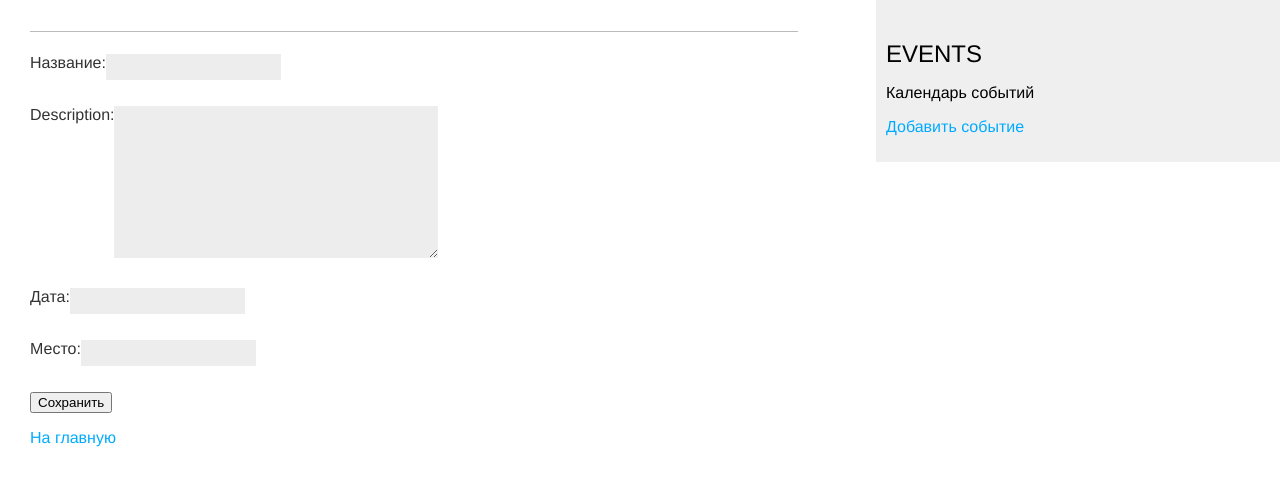
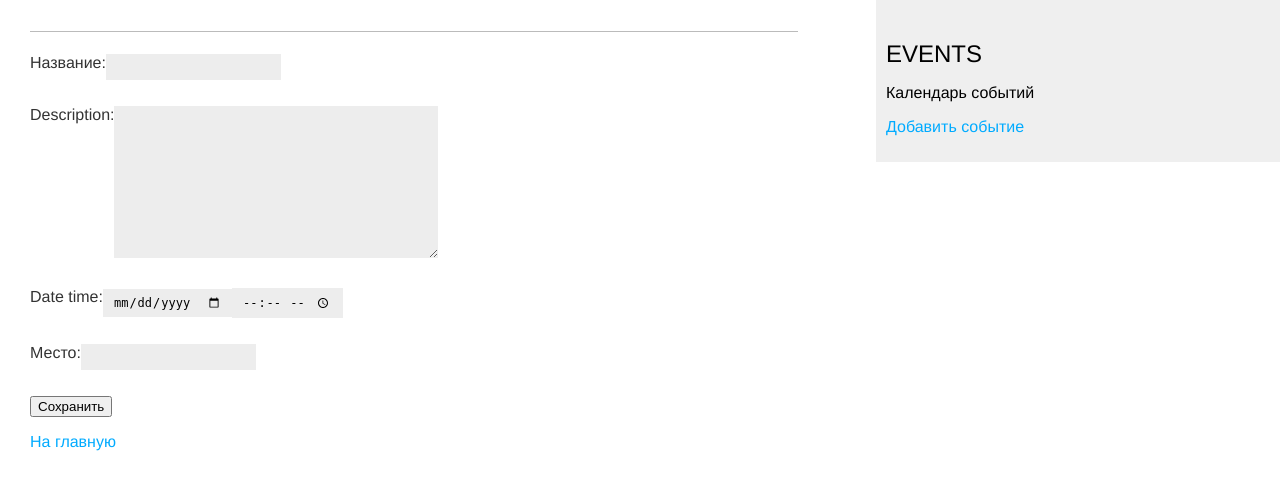
Before and after one commit to zhuravlevivan/eventproject, a Django app: page /events/add in a window 1280 px wide. Shown: the top 490 px of the page. Run offline with Django 5.2, Linux system fonts and the light colour scheme; some libraries are stand-ins or nearby versions.

Commit message:
fix: datetime form for new event

```diff
--- a/events/event/forms.py
+++ b/events/event/forms.py
@@ -1,8 +1,5 @@
 from django import forms
-from django_ckeditor_5.widgets import CKEditor5Widget
-
 from .models import Event
-from ckeditor.fields import RichTextField
 
 
 class EventForm(forms.ModelForm):
@@ -16,8 +13,14 @@ class AddEventForm(forms.ModelForm):
     # title = forms.CharField(max_length=100, label='Название')
     # description = forms.CharField(widget=forms.Textarea, label='Описание')
     # date_time = forms.DateTimeField(widget=forms.SelectDateWidget, label='Дата')
+    date_time = forms.DateTimeField(widget=forms.SplitDateTimeWidget(
+        date_attrs={'type': 'date'},
+        time_attrs={'type': 'time'}
+    ))
+
     # # time_of_day = forms.DateTimeField(widget=forms.TimeInput, label='Время')
     # location = forms.CharField(max_length=100, label='Место')
+
     def __init__(self, *args, **kwargs):
         super().__init__(*args, **kwargs)
         # it is required to set it False,
--- a/events/event/templates/event/base.html
+++ b/events/event/templates/event/base.html
@@ -11,8 +11,8 @@
 
     {% endblock %}
 
-{% block navigation %}
-{% endblock %}
+    {% block navigation %}
+    {% endblock %}
 </div>
 <div id="sidebar"><h2>EVENTS</h2>
     <p>Календарь событий</p>
--- a/events/event/views.py
+++ b/events/event/views.py
@@ -33,6 +33,7 @@ class AddEvent(CreateView):
 
 class UpdateEvent(UpdateView):
     model = Event
+    # form_class = AddEventForm
     fields = '__all__'
     template_name = 'event/edit.html'
     success_url = reverse_lazy('event:event_list')
--- a/events/static/css/blog.css
+++ b/events/static/css/blog.css
@@ -89,10 +89,9 @@ input[type=submit] {
     font-weight:bold;
     font-size:12px;
     color:#666;
-<<<<<<< HEAD
+
 }
-=======
-}
+
 
 .list-pages {
 	text-align: center;
@@ -131,4 +130,3 @@ input[type=submit] {
 .list-pages .page-num-selected:hover {
 	box-shadow: none;
 }
->>>>>>> ec902fe0502d67f6ad184876a66d12335d6fb514
```
Also changed, not shown: events/db.sqlite3, events/event/templates/event/detail.html (line endings or trailing spaces).
